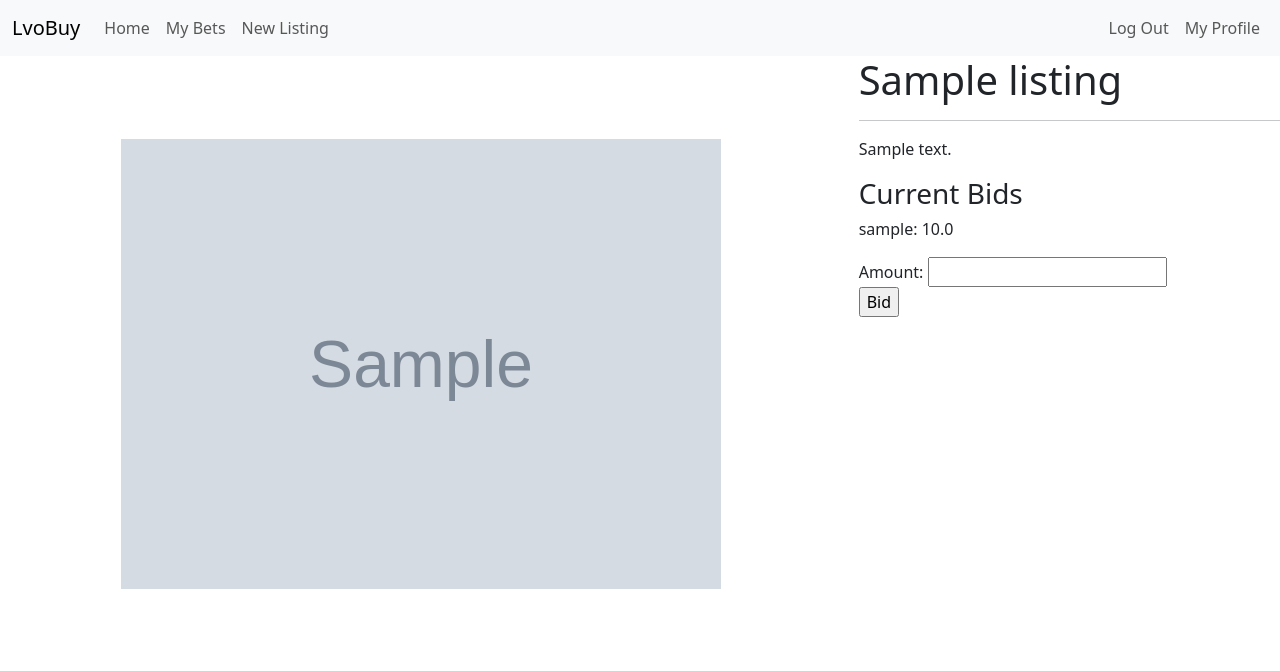
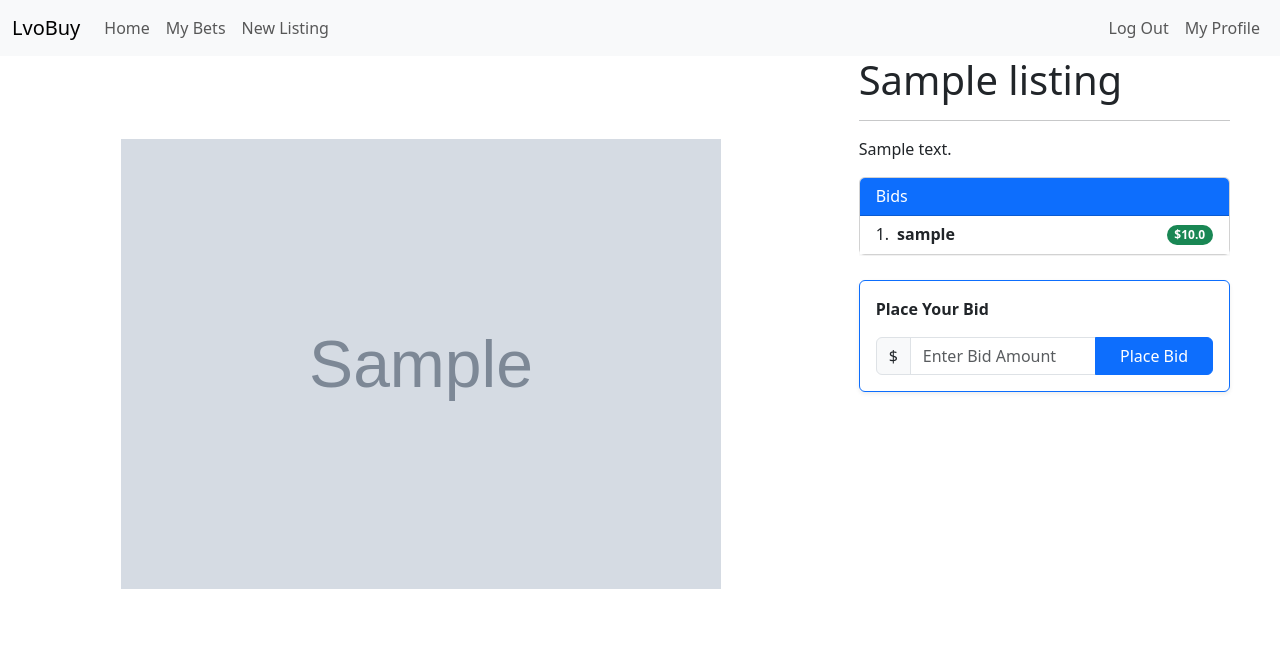
Before and after one commit to LvoBGM/LvoBuy, a Django app: page /bets/listing/1 in a window 1280 px wide. Shown: the top 671 px of the page. Run offline with Django 5.2, Linux system fonts and the light colour scheme; a user stored in the database is signed in; tables that the repository leaves empty hold one stand-in row (values such as "Sample post"); grey boxes marked "Sample" are stand-in pictures.

Commit message:
style: Style the bids section on individual listings

```diff
--- a/bets/static/bets/listing_page_styles.css
+++ b/bets/static/bets/listing_page_styles.css
@@ -22,6 +22,7 @@
 
 #listing-info {
     grid-area: box-2;
+    margin-right: 50px;
 }
 
 #listing-bids {
--- a/bets/templates/bets/listing.html
+++ b/bets/templates/bets/listing.html
@@ -14,29 +14,51 @@
         <h1 id="listing-title">{{listing.title}}</h1>
         <hr>
         <p id="listing-description">{{listing.description}}</p>
-    <h3>Current Bids</h3>
-    <p id="listing-bids">
+        <div id="listing-bids" style="max-height: 40ex">
+            <div class="card shadow-sm">
+                <div class="card-header bg-primary text-white">
+                    Bids
+                </div>
+                <div class="card-body p-0">
                     {% if bids %}
+                        <ol class="list-group list-group-flush list-group-numbered">
                             {% for bid in bids %}
-                {{bid.bidder}}: {{ bid.amount }} <br>
+                                <li class="list-group-item d-flex justify-content-between align-items-center">
+                                    <div class="ms-2 me-auto">
+                                        <div class="fw-bold">{{ bid.bidder.username }}</div>
+                                    </div>
+                                    <span class="badge bg-success rounded-pill">${{ bid.amount }}</span>
+                                </li>
                             {% endfor %}
+                        </ol>
                     {% else %}
-            There are no current bids. Be the first!
+                        <li class="list-group-item text-center py-4">
+                            <p class="text-muted mb-0">No bids yet. Be the first!</p>
+                            <small>Starting bid: <strong>${{ listing.starting_bid }}</strong></small>
+                        </li>
                     {% endif %}
-    </p>
+                </div>
+            </div>
+        </div>
 
         {% if authenticated and bid_form %}
-    {% if not bids %}
-        Starting bid: {{listing.starting_bid}}
+            <div class="card border-primary shadow-sm mt-4">
+                <div class="card-body">
+                    <label class="form-label fw-bold mb-3">Place Your Bid</label>
+                    <form id="bid-form" action="{% url 'listing' listing.id %}" method="post">
+                        {% csrf_token %}
+                        <div class="input-group">
+                            <span class="input-group-text">$</span>
+                            {{ bid_form.amount }}
+                            <button type="submit" class="btn btn-primary px-4" name="submit_bid">Place Bid</button>
+                        </div>
+
+                        {% if message %}
+                            <div class="mt-2 small text-danger fw-bold">{{ message }}</div>
                         {% endif %}
-    <form action="{% url 'listing' listing.id %}" method="post">
-        {% csrf_token %}
-        {{ bid_form }}
-        <input type="submit", value="Bid" name="submit_bid">
-    </form>
-    {% endif %}
-    {% if message %}
-            <div>{{ message }}</div>
+                    </ol>
+                </div>
+            </div>
         {% endif %}
     </div>
 </div>
--- a/bets/views.py
+++ b/bets/views.py
@@ -25,6 +25,12 @@ class NewBidForm(forms.ModelForm):
     class Meta:
         model = Bid
         fields = ["amount"]
+
+    def __init__(self, *args, **kwargs):
+        super().__init__(*args, **kwargs)
+        self.fields['amount'].label = "Eyeing this item? Top the current bid to make it yours!"
+        self.fields['amount'].widget.attrs.update({'class': 'form-control', 'placeholder': 'Enter Bid Amount'})
+
 class NewCommentForm(forms.ModelForm):
     class Meta:
         model = Comments
```
Lines whose indentation alone changed are shown as unchanged.
